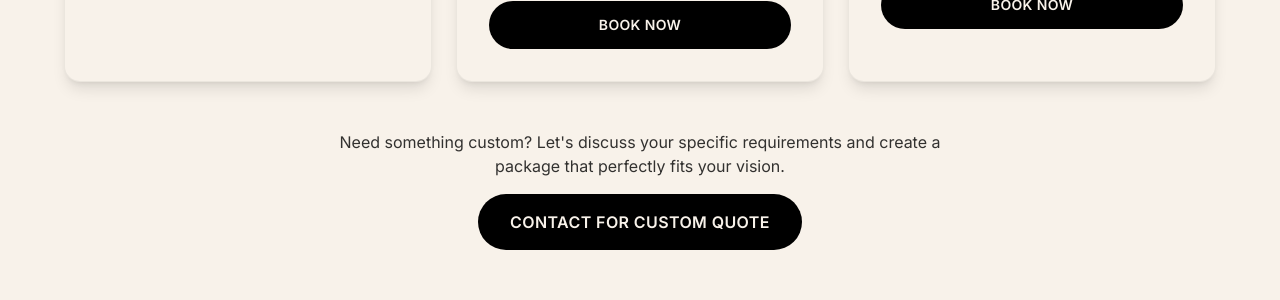
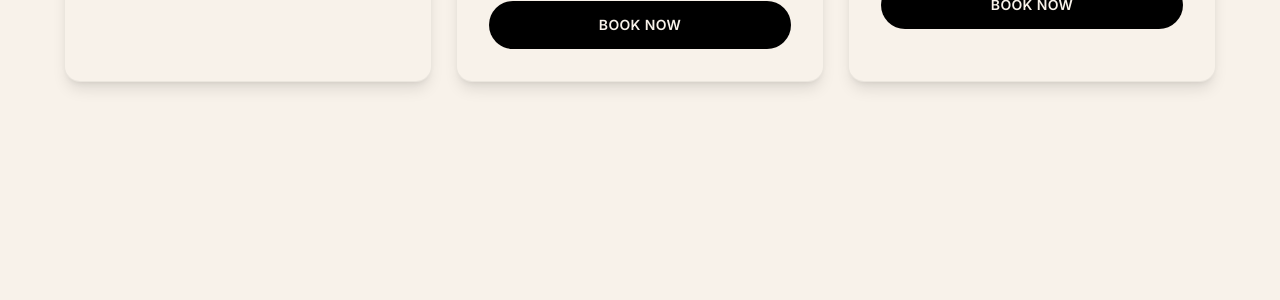
Before and after one commit to shanmukhakosireddi/kosireddiproductions13, a React (Vite) app: page / in a window 1280 px wide. Shown: the part 4020-4320 px from the top of the page. Built offline with nearby package versions, Linux system fonts and the light colour scheme.

Commit message:
Updated Services.tsx

```diff
--- a/src/components/Services.tsx
+++ b/src/components/Services.tsx
@@ -145,14 +145,7 @@ const Services = () => {
         </div>
 
         {/* Bottom CTA */}
-        <div className="text-center">
-          <p className="text-sm sm:text-base text-black/80 mb-4 max-w-2xl mx-auto px-4">
-            Need something custom? Let's discuss your specific requirements and create a package that perfectly fits your vision.
-          </p>
-          <button className="bg-black text-[#f8f2ea] font-semibold py-3 sm:py-4 px-6 sm:px-8 rounded-full hover:bg-black/90 transition-all duration-300 hover:scale-105 uppercase tracking-wide text-sm sm:text-base min-h-[48px] touch-manipulation">
-            Contact for Custom Quote
-          </button>
-        </div>
+
       </div>
     </section>
   );
```
